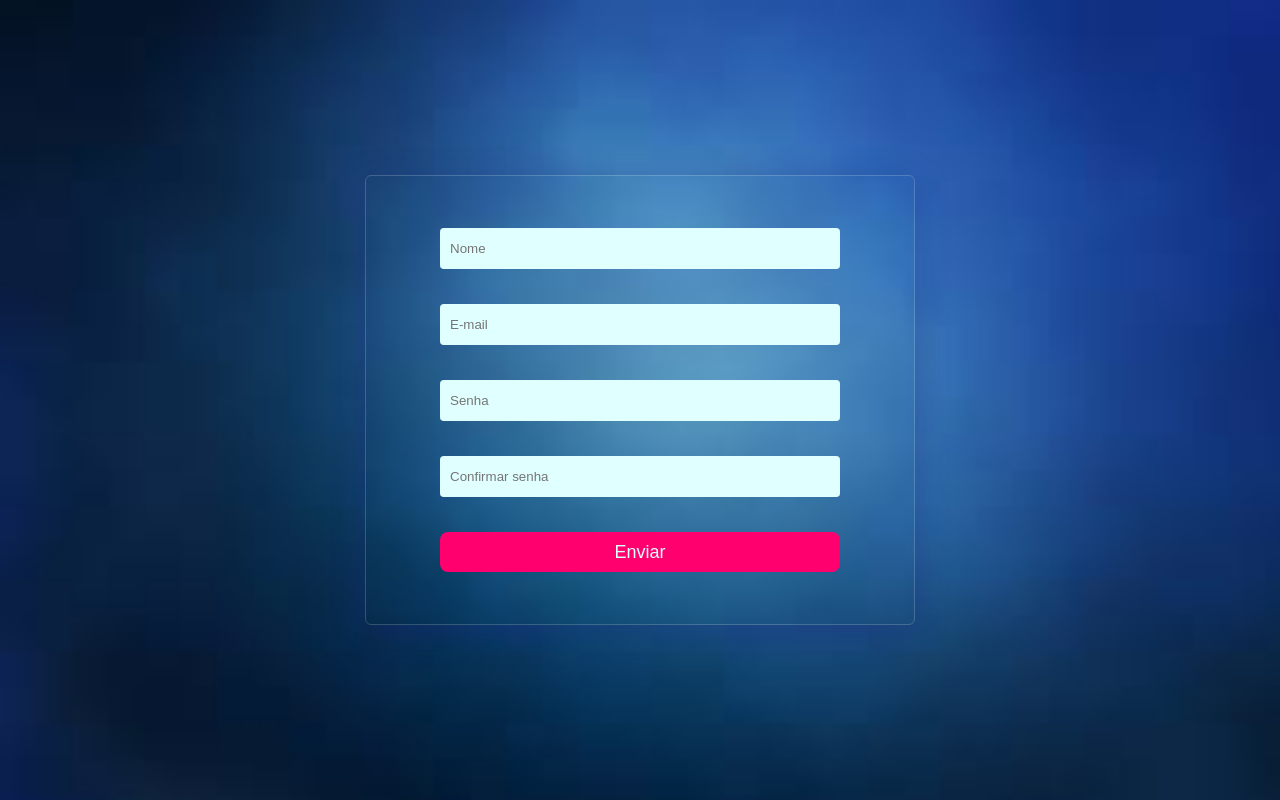
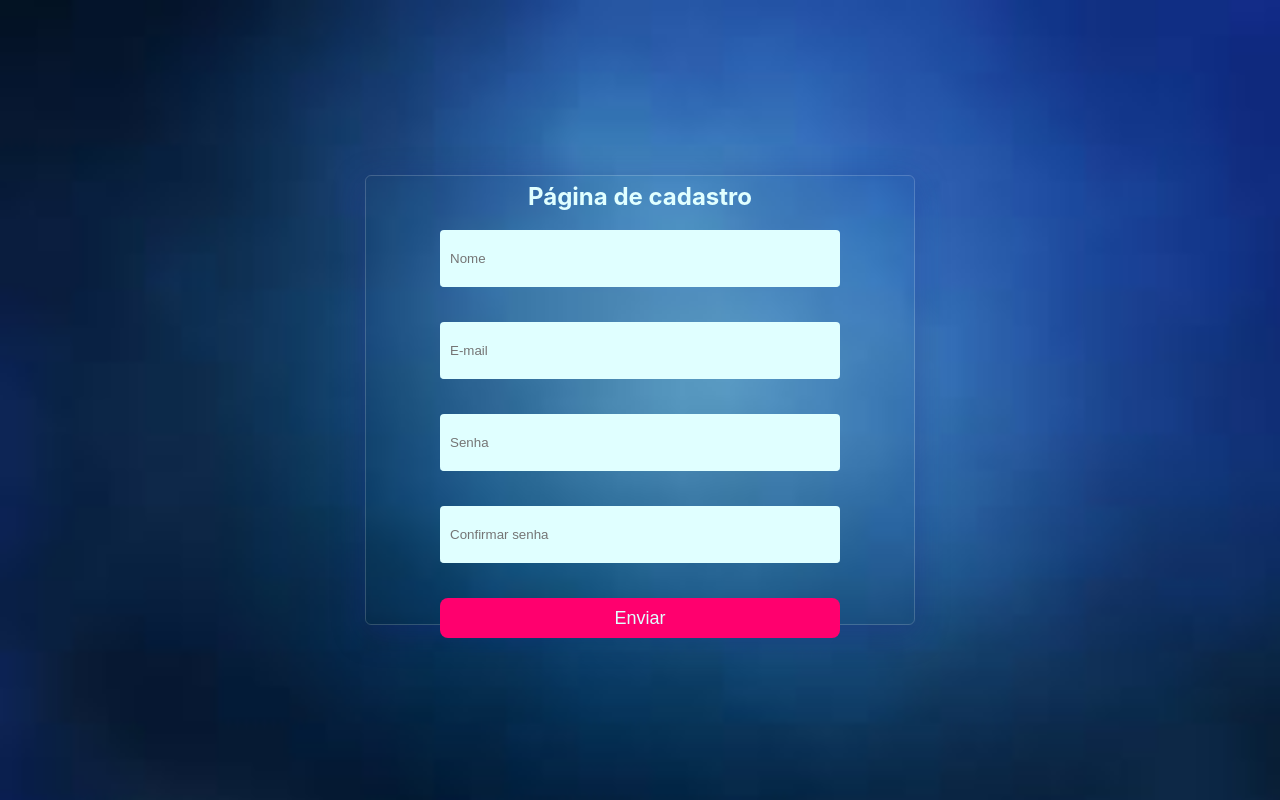
Before and after one commit to Kenzie-Academy-Brasil-Developers/react-entrega-s2-formulario-de-cadastro-mghkill, a React (Create React App) app: page / in a window 1280 px wide. Built offline with nearby package versions, Linux system fonts and the light colour scheme.

Commit message:
Implementação: imagem inserida e finalização em Dashboard, bem como ajustes finais de estilização.

```diff
--- a/src/components/Dashboard/index.jsx
+++ b/src/components/Dashboard/index.jsx
@@ -1,13 +1,17 @@
 import Button from "../Button";
+import { DashboardStyled } from "./styles";
+import image from "./alegria.png";
 
-const Dashboard = ({ setAllowed }) => {
+const Dashboard = ({ setAllowed, userData }) => {
   const handleReturn = () => {
     setAllowed(false);
   };
   return (
-    <>
+    <DashboardStyled>
+      <h2>Bem vindo, {userData.name}!</h2>
+      <img src={image} alt="Alegria!" />
       <Button onclick={handleReturn}>Retornar</Button>
-    </>
+    </DashboardStyled>
   );
 };
 export default Dashboard;
--- a/src/components/Dashboard/styles.js
+++ b/src/components/Dashboard/styles.js
@@ -0,0 +1,30 @@
+import styled from "styled-components";
+
+export const DashboardStyled = styled.section`
+  display: flex;
+  flex-direction: column;
+  justify-content: center;
+  align-items: center;
+  color: lightcyan;
+  position: relative;
+  h2 {
+    position: absolute;
+    left: 20px;
+    top: 0;
+  }
+  img {
+    width: 80%;
+    margin: 40px auto;
+  }
+  button {
+    position: absolute;
+    right: 20px;
+    bottom: 0;
+    width: 38%;
+  }
+  @media only screen and (min-width: 600px) {
+    img {
+      width: 100%;
+    }
+  }
+`;
--- a/src/components/Form/index.jsx
+++ b/src/components/Form/index.jsx
@@ -6,7 +6,7 @@ import { useHistory } from "react-router";
 import Input from "../Input";
 import Button from "../Button";
 
-const Form = ({ setAllowed }) => {
+const Form = ({ setAllowed, setUserData }) => {
   const history = useHistory();
   const schema = yup.object().shape({
     name: yup
@@ -23,12 +23,12 @@ const Form = ({ setAllowed }) => {
       .min(8, "Mínimo de 8 dígitos")
       .matches(
         /^.*(?=.{8,})((?=.*[!@#$%^&*()\-_=+{};:,<.>]){1})(?=.*\d)((?=.*[a-z]){1})((?=.*[A-Z]){1}).*$/,
-        "Maiúsculas, minúsculas, especiais %$#@%"
+        "Maiúsculas, minúsculas, especiais %$#@% e números"
       ),
     confirm_password: yup
       .string()
       .required("Repetir senha obrigatório")
-      .oneOf([yup.ref("password")], "Senhas não são iguais!"),
+      .oneOf([yup.ref("password")], "Senhas não são iguais"),
   });
   const {
     handleSubmit,
@@ -40,11 +40,14 @@ const Form = ({ setAllowed }) => {
 
   const handleRegister = (data) => {
     setAllowed(true);
+    setUserData(data);
     history.push("/dashboard");
   };
 
   return (
+    <>
       <SectionStyled>
+        <h1>Página de cadastro</h1>
         <form onSubmit={handleSubmit(handleRegister)}>
           <Input
             type="text"
@@ -63,7 +66,7 @@ const Form = ({ setAllowed }) => {
           <span>{errors.email?.message}</span>
 
           <Input
-          type="text"
+            type="password"
             placeholder={"Senha"}
             register={register}
             value="password"
@@ -71,7 +74,7 @@ const Form = ({ setAllowed }) => {
           <span>{errors.password?.message}</span>
 
           <Input
-          type="text"
+            type="password"
             placeholder="Confirmar senha"
             register={register}
             value="confirm_password"
@@ -80,6 +83,7 @@ const Form = ({ setAllowed }) => {
           <Button type={"submit"}>Enviar</Button>
         </form>
       </SectionStyled>
+    </>
   );
 };
 export default Form;
--- a/src/components/Form/styles.js
+++ b/src/components/Form/styles.js
@@ -3,6 +3,7 @@ import styled from "styled-components";
 export const SectionStyled = styled.section`
   display: flex;
   justify-content: center;
+  flex-direction: column;
   width: 70%;
   background: rgb(1 4 13 50%);
   box-shadow: 0 8px 32px 0 rgba(31, 38, 135, 0.37);
@@ -15,6 +16,12 @@ export const SectionStyled = styled.section`
   height: 50vh;
   width: 65vw;
   border-radius: 6px;
+
+  h1 {
+    color: lightcyan;
+    text-align: center;
+  }
+
   form {
     display: flex;
     flex-direction: column;
--- a/src/components/Input/styles.js
+++ b/src/components/Input/styles.js
@@ -1,7 +1,7 @@
 import styled from "styled-components";
 
 export const StyledInput = styled.div`
-  height: 30px;
+  height: 46px;
   padding: 5px;
   border-radius: 4px;
   background-color: lightcyan;
--- a/src/pages/index.jsx
+++ b/src/pages/index.jsx
@@ -6,19 +6,19 @@ import { useState } from "react";
 
 const Routes = () => {
   const [allowed, setAllowed] = useState(false);
-
+  const [userData, setUserData] = useState({});
   return (
     <>
       <Switch>
         <Route exact path="/">
-          <Form setAllowed={setAllowed} />
+          <Form setAllowed={setAllowed} setUserData={setUserData} />
         </Route>
 
         <Route path="/dashboard">
           {!allowed ? (
             <Redirect to="/" />
           ) : (
-            <Dashboard setAllowed={setAllowed} />
+            <Dashboard setAllowed={setAllowed} userData={userData} />
           )}
         </Route>
       </Switch>
```
Also changed, not shown: src/components/Dashboard/alegria.png (added). Lines whose indentation alone changed are shown as unchanged.
